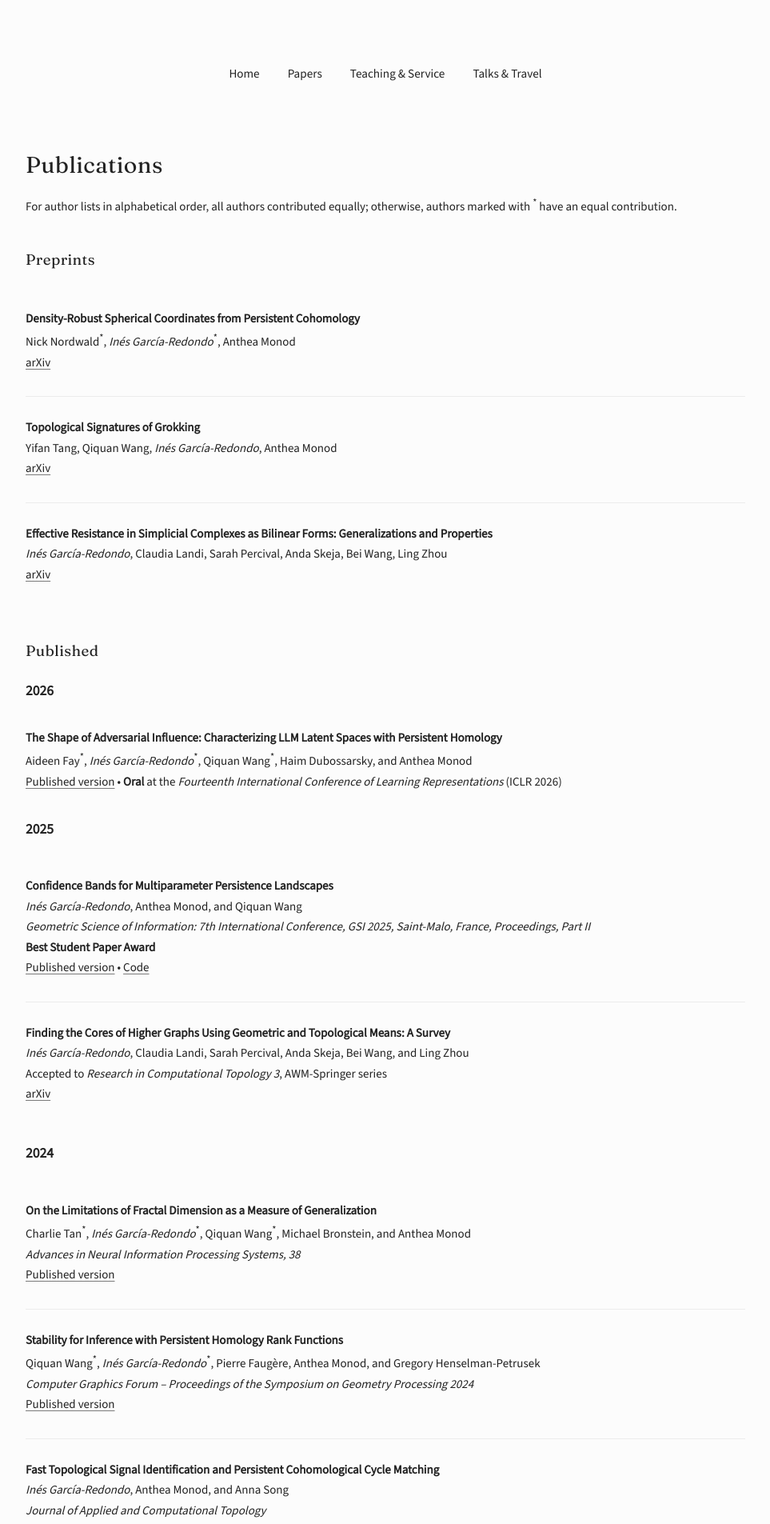
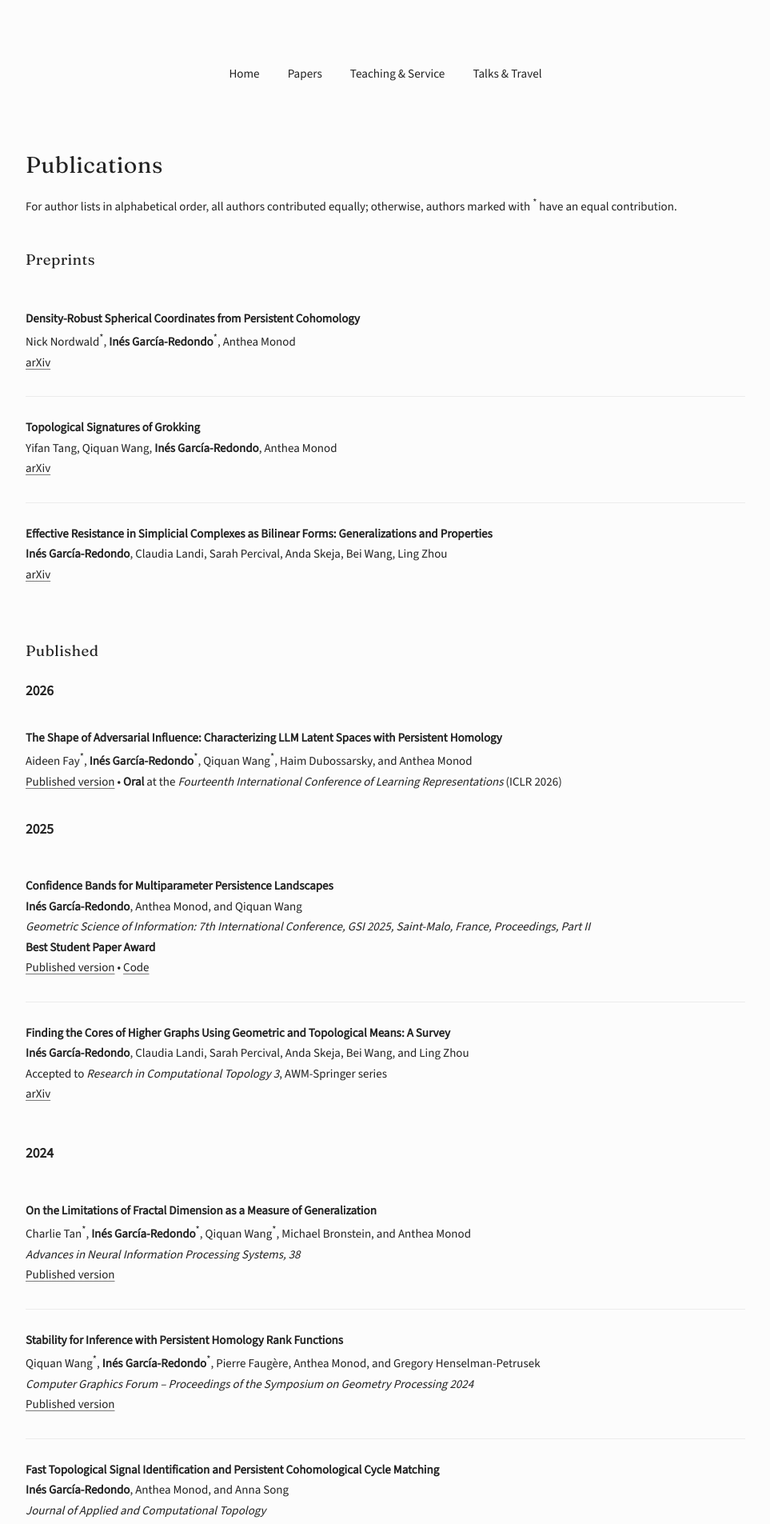
Before and after one commit to inesgare/inesgare.github.io, a Jekyll site: the page built from papers.md, in a window 1280 px wide. Shown: the top 1905 px of the page at 80% size, without its empty margins (158-1121 px from the left). Built offline with Jekyll 4.4.1, drawn with Linux system fonts in a browser that asks for light colours.

Commit message:
little formatting

```diff
--- a/papers.md
+++ b/papers.md
@@ -9,15 +9,15 @@ For author lists in alphabetical order, all authors contributed equally; otherwi
 ## Preprints
 
 - **Density-Robust Spherical Coordinates from Persistent Cohomology**
-  Nick Nordwald<sup>&#42;</sup>, *Inés García-Redondo*<sup>&#42;</sup>, Anthea Monod
+  Nick Nordwald<sup>&#42;</sup>, **Inés García-Redondo**<sup>&#42;</sup>, Anthea Monod
   [arXiv](https://arxiv.org/abs/2607.24650)
 
 - **Topological Signatures of Grokking**
-  Yifan Tang, Qiquan Wang, *Inés García-Redondo*, Anthea Monod
+  Yifan Tang, Qiquan Wang, **Inés García-Redondo**, Anthea Monod
   [arXiv](https://arxiv.org/abs/2605.06352)
 
 - **Effective Resistance in Simplicial Complexes as Bilinear Forms: Generalizations and Properties**
-  *Inés García-Redondo*, Claudia Landi, Sarah Percival, Anda Skeja, Bei Wang, Ling Zhou
+  **Inés García-Redondo**, Claudia Landi, Sarah Percival, Anda Skeja, Bei Wang, Ling Zhou
   [arXiv](https://arxiv.org/abs/2511.10749)
 {: .papers-list}
 
@@ -26,20 +26,20 @@ For author lists in alphabetical order, all authors contributed equally; otherwi
 ### 2026
 
 - **The Shape of Adversarial Influence: Characterizing LLM Latent Spaces with Persistent Homology**
-  Aideen Fay<sup>&#42;</sup>, *Inés García-Redondo*<sup>&#42;</sup>, Qiquan Wang<sup>&#42;</sup>, Haim Dubossarsky, and Anthea Monod
+  Aideen Fay<sup>&#42;</sup>, **Inés García-Redondo**<sup>&#42;</sup>, Qiquan Wang<sup>&#42;</sup>, Haim Dubossarsky, and Anthea Monod
   [Published version](https://openreview.net/forum?id=v2PglvLLKT) &bull; **Oral** at the *Fourteenth International Conference of Learning Representations* (ICLR 2026)
 {: .papers-list}
 
 ### 2025
 
 - **Confidence Bands for Multiparameter Persistence Landscapes**
-  *Inés García-Redondo*, Anthea Monod, and Qiquan Wang
+  **Inés García-Redondo**, Anthea Monod, and Qiquan Wang
   *Geometric Science of Information: 7th International Conference, GSI 2025, Saint-Malo, France, Proceedings, Part II*
   **Best Student Paper Award**
   [Published version](https://dl.acm.org/doi/10.1007/978-3-032-03921-7_3) &bull; [Code](https://github.com/inesgare/bands-mph-landscapes)
 
 - **Finding the Cores of Higher Graphs Using Geometric and Topological Means: A Survey**
-  *Inés García-Redondo*, Claudia Landi, Sarah Percival, Anda Skeja, Bei Wang, and Ling Zhou
+  **Inés García-Redondo**, Claudia Landi, Sarah Percival, Anda Skeja, Bei Wang, and Ling Zhou
   Accepted to *Research in Computational Topology 3*, AWM-Springer series
   [arXiv](https://www.arxiv.org/abs/2506.19857)
 {: .papers-list}
@@ -47,17 +47,17 @@ For author lists in alphabetical order, all authors contributed equally; otherwi
 ### 2024
 
 - **On the Limitations of Fractal Dimension as a Measure of Generalization**
-  Charlie Tan<sup>&#42;</sup>, *Inés García-Redondo*<sup>&#42;</sup>, Qiquan Wang<sup>&#42;</sup>, Michael Bronstein, and Anthea Monod
+  Charlie Tan<sup>&#42;</sup>, **Inés García-Redondo**<sup>&#42;</sup>, Qiquan Wang<sup>&#42;</sup>, Michael Bronstein, and Anthea Monod
   *Advances in Neural Information Processing Systems, 38*
   [Published version](https://openreview.net/forum?id=YO6GVPUrKN&)
 
 - **Stability for Inference with Persistent Homology Rank Functions**
-  Qiquan Wang<sup>&#42;</sup>, *Inés García-Redondo*<sup>&#42;</sup>, Pierre Faugère, Anthea Monod, and Gregory Henselman-Petrusek
+  Qiquan Wang<sup>&#42;</sup>, **Inés García-Redondo**<sup>&#42;</sup>, Pierre Faugère, Anthea Monod, and Gregory Henselman-Petrusek
   *Computer Graphics Forum – Proceedings of the Symposium on Geometry Processing 2024*
   [Published version](https://doi.org/10.1111/cgf.15142)
 
 - **Fast Topological Signal Identification and Persistent Cohomological Cycle Matching**
-  *Inés García-Redondo*, Anthea Monod, and Anna Song
+  **Inés García-Redondo**, Anthea Monod, and Anna Song
   *Journal of Applied and Computational Topology*
   [Published version](https://doi.org/10.1007/s41468-024-00179-4) &bull; [Code](https://github.com)
 {: .papers-list}
```
